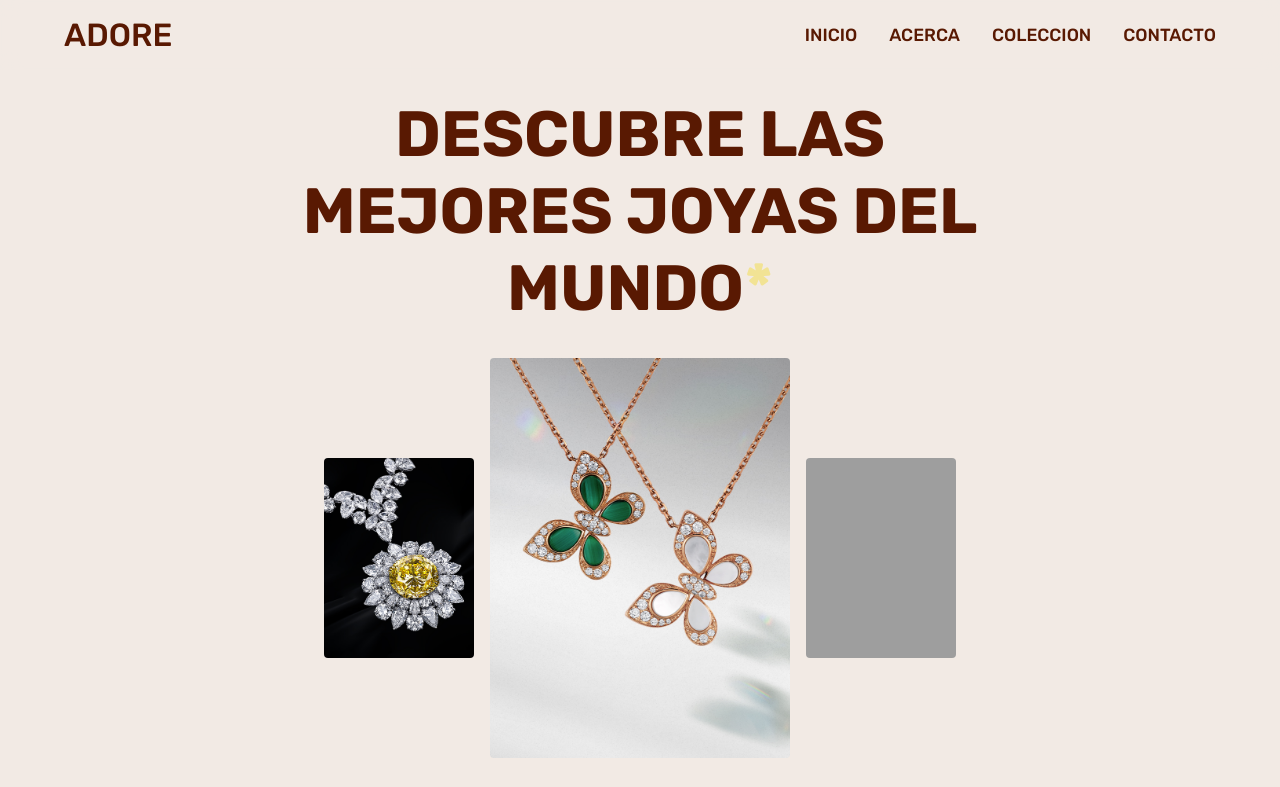
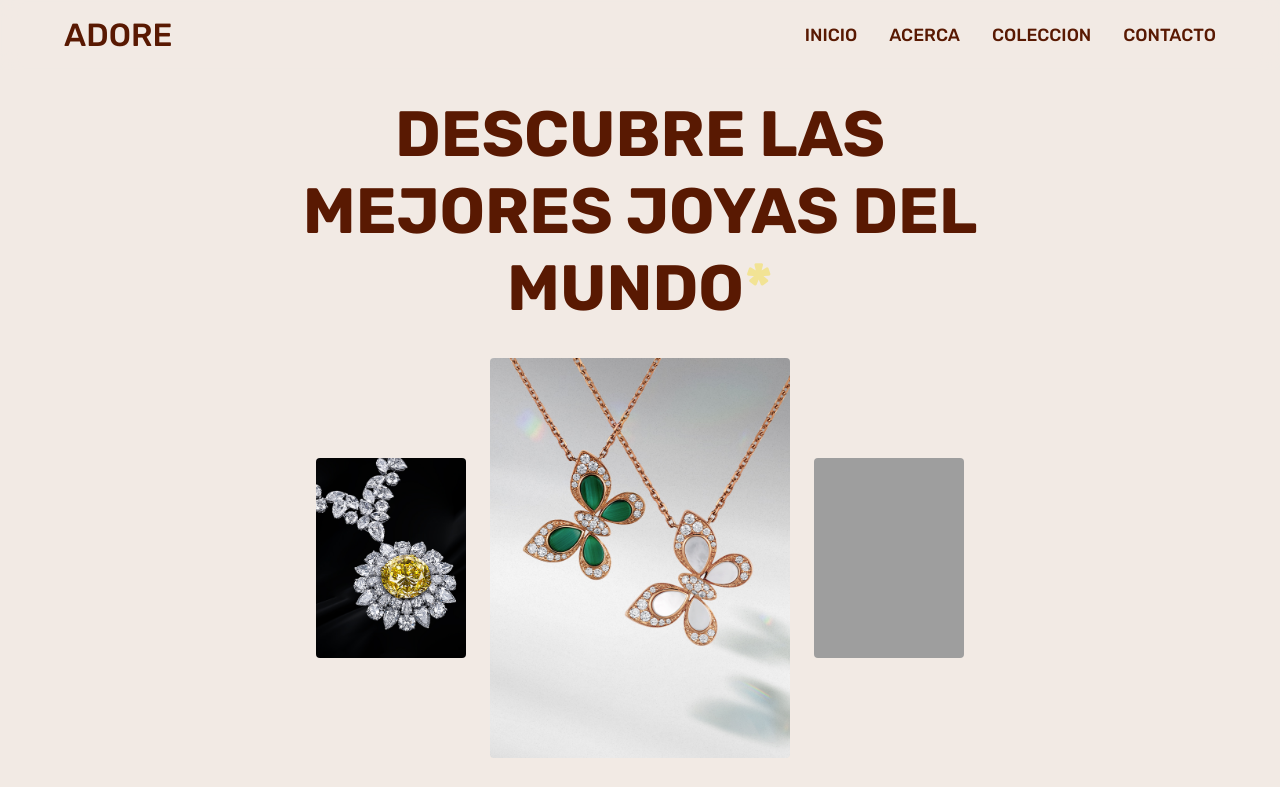
Before and after one commit to Mattvolkan/Adore, a plain HTML site: page index.html in a window 1280 px wide. Shown: the top 787 px of the page. Drawn offline with nearby package versions, Linux system fonts and the light colour scheme; grey boxes are pictures that could not be loaded.

Commit message:
Add files via upload

```diff
--- a/style.css
+++ b/style.css
@@ -90,7 +90,7 @@ body {
     display: flex;
     justify-content: center;
     align-items: center;
-    gap: 1rem;
+    gap: 1.5rem;
     margin-bottom: 2rem;
     flex-wrap: wrap;
 }
@@ -100,6 +100,11 @@ body {
     border-radius: 4px;
     max-width: 100%;
     height: auto;
+    transition: transform 0.3s ease;
+}
+
+.gallery-image:hover {
+    transform: scale(1.05);
 }
 
 .small-image {
```
